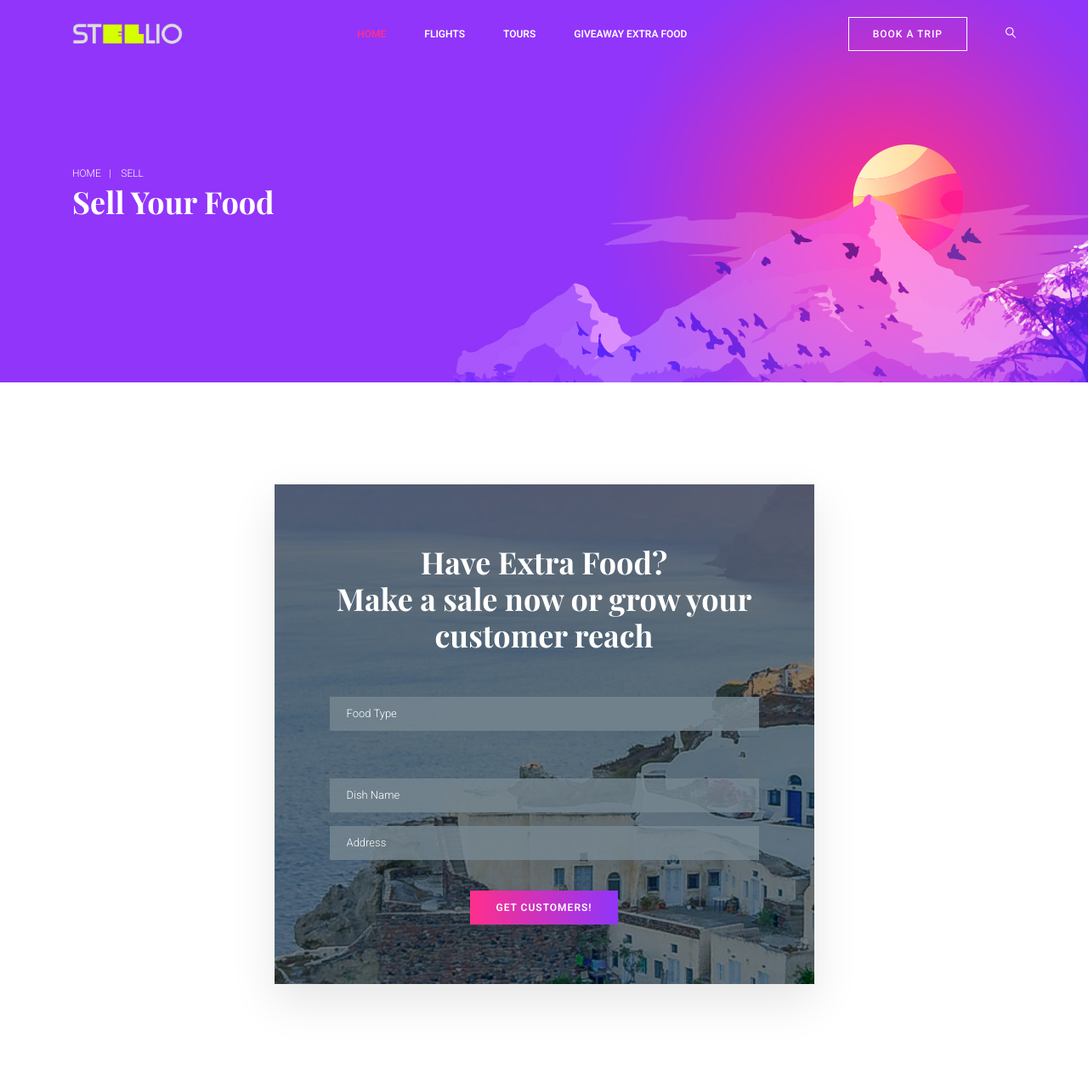
After one commit to iam-abbas/Stellio, a Flask app: page /food in a window 1280 px wide. The commit adds this page. Shown: the whole page at 85% size. Run offline with Flask 2, Linux system fonts and the light colour scheme; some libraries are stand-ins or nearby versions.

Commit message:
sms added

```diff
--- a/main.py
+++ b/main.py
@@ -2,6 +2,7 @@ from amadeus import Client, ResponseError
 import json
 from flask import Flask, render_template, request
 import iso8601
+import twilio.rest
 
 app = Flask(__name__)
 
@@ -52,9 +53,36 @@ def maps():
 @app.route('/')
 def index():
     return render_template("main.html")
-@app.route('/tours')
+@app.route('/tours1')
 def tours():
     return render_template("tours.html")
+@app.route('/tours')
+def tour():
+    return render_template("tours1.html")
+
+@app.route('/food')
+def food():
+    return render_template("food.html")
+
+@app.route('/sms', methods=['GET'])
+def sms():
+    typef = request.args.get("type")
+    namef = request.args.get("name")
+    addf = request.args.get("address")
+    # client credentials are read from TWILIO_ACCOUNT_SID and AUTH_TOKEN
+    account_sid = 'ACc968f427b12e6e1251e2ff7ab918e408' # Found on Twilio Console Dashboard
+    auth_token = 'dced10d6c48c2a43d89c3ee30f50675c'
+    clnt = twilio.rest.Client(account_sid, auth_token)
+
+# this is the Twilio sandbox testing number
+    from_whatsapp_number='whatsapp:+14155238886'
+# replace this number with your own WhatsApp Messaging number
+    to_whatsapp_number='whatsapp:+15102169073'
+
+    clnt.messages.create(body='Hey I have some'+namef+'('+typef+')'+'available for free at '+addf,
+                       from_=from_whatsapp_number,
+                       to=to_whatsapp_number)
+    return '''<script>window.location.replace("/");</script>'''
 
 
 if __name__ == '__main__':
--- /dev/null
+++ b/templates/food.html
@@ -0,0 +1,146 @@
+<!doctype html>
+<html lang="en">
+
+<head>
+    <!-- Required meta tags -->
+    <meta charset="utf-8">
+    <meta name="viewport" content="width=device-width, initial-scale=1, shrink-to-fit=no">
+    <link rel="icon" href="../static/img/favicon.png" type="image/png">
+    <title>Food</title>
+    <!-- Bootstrap CSS -->
+    <link rel="stylesheet" href="../static/css/bootstrap.css">
+    <link rel="stylesheet" href="../static/vendors/linericon/style.css">
+    <link rel="stylesheet" href="../static/css/font-awesome.min.css">
+    <link rel="stylesheet" href="../static/css/magnific-popup.css">
+    <link rel="stylesheet" href="../static/vendors/owl-carousel/owl.carousel.min.css">
+
+    <link rel="stylesheet" href="../static/vendors/nice-select/css/nice-select.css">
+    <!-- main css -->
+    <link rel="stylesheet" href="../static/css/style-new.css">
+</head>
+
+<body>
+
+    <!--================ Start Header Menu Area =================-->
+    <header class="header_area">
+        <div class="main_menu">
+            <nav class="navbar navbar-expand-lg navbar-light">
+                <div class="container">
+                    <!-- Brand and toggle get grouped for better mobile display -->
+                    <a class="navbar-brand logo_h" href="index.html"><img src="../static/Stellio.png" width="130" alt=""></a>
+                    <button class="navbar-toggler" type="button" data-toggle="collapse" data-target="#navbarSupportedContent" aria-controls="navbarSupportedContent" aria-expanded="false" aria-label="Toggle navigation">
+                            <span class="icon-bar"></span>
+                            <span class="icon-bar"></span>
+                            <span class="icon-bar"></span>
+                        </button>
+                    <!-- Collect the nav links, forms, and other content for toggling -->
+                    <div class="collapse navbar-collapse offset" id="navbarSupportedContent">
+                        <ul class="nav navbar-nav menu_nav ml-auto">
+                            <li class="nav-item active"><a class="nav-link" href="/">Home</a></li>
+                            <li class="nav-item"><a class="nav-link" href="/flights">Flights</a></li>
+
+                            <li class="nav-item"><a class="nav-link" href="/tours">Tours</a></li>
+                            <li class="nav-item"><a class="nav-link" href="/food">Giveaway Extra Food</a></li>
+                        </ul>
+                        <ul class="nav navbar-nav ml-auto">
+                            <li class="nav-item">
+                                <a href="#" class="primary-btn">Book a trip</a>
+                            </li>
+                            <li class="nav-item">
+                                <button type="button" class="search nav-link">
+                                        <i class="lnr lnr-magnifier" id="search"></i>
+                                    </button>
+                            </li>
+                        </ul>
+                    </div>
+                </div>
+            </nav>
+
+            <div class="search_input" id="search_input_box">
+                <div class="container">
+                    <form class="d-flex justify-content-between">
+                        <input type="text" class="form-control" id="search_input" placeholder="Search Here">
+                        <button type="submit" class="btn"></button>
+                        <span class="lnr lnr-cross" id="close_search" title="Close Search"></span>
+                    </form>
+                </div>
+            </div>
+        </div>
+    </header>
+    <!--================ End Header Menu Area =================-->
+
+    <!--================Home Banner Area =================-->
+    <section class="banner_area ">
+        <div class="banner_inner overlay d-flex align-items-center">
+            <div class="container">
+                <div class="banner_content">
+                    <div class="page_link">
+                        <a href="/">Home</a>
+                        <a href="/food">Sell</a>
+                    </div>
+                    <h2>Sell Your Food</h2>
+                </div>
+            </div>
+        </div>
+    </section>
+    <!--================End Home Banner Area =================-->
+
+    <!--================ Start Book a Trip Area =================-->
+    <section class="trip-area section_gap">
+        <div class="container">
+            <div class="row justify-content-center">
+                <div class="col-lg-7 col-md-10">
+                    <div class="trip-form-section">
+                        <h1>Have Extra Food? <br> Make a sale now or grow your customer reach</h1>
+                        <form autocomplete="off" class="trip-form-area trip-page-form trip-form text-right" action="/sms" method="GET">
+                            <div class="form-group col-md-12">
+                                <input type="text" class="form-control" list="foods" name="type" placeholder="Food Type" onfocus="this.placeholder = ''" onblur="this.placeholder = 'Food Type'">
+                                <div class="form-select">
+                                    <datalist id="foods">
+										<option >Select Type</option>
+										<option >Mexican</option>
+										<option >American</option>
+										<option >Indian</option>
+										<option>Chineese</option>
+                                    </datalist>
+                                </div>
+                            </div>
+                            <div class="form-group col-md-12">
+                                <input type="text" class="form-control" id="name" name="name" placeholder="Dish Name" onfocus="this.placeholder = ''" onblur="this.placeholder = 'Dish Name'">
+                            </div>
+                            <div class="form-group col-md-12">
+                                <input type="text" class="form-control" id="email" name="address" placeholder="Address" onfocus="this.placeholder = ''" onblur="this.placeholder = 'address'">
+                            </div>
+
+                            <div class="col-lg-12 text-center">
+                                <button name="submit" class="primary-btn text-uppercase">Get Customers!</button>
+                            </div>
+                        </form>
+                    </div>
+                </div>
+            </div>
+        </div>
+    </section>
+    <!--================ End Book a Trip Area =================-->
+
+
+
+    <!-- Optional JavaScript -->
+    <!-- jQuery first, then Popper.js, then Bootstrap JS -->
+    <script src="../static/js/jquery-3.2.1.min.js"></script>
+    <script src="../static/js/popper.js"></script>
+    <script src="../static/js/bootstrap.min.js"></script>
+    <script src="../static/js/stellar.js"></script>
+    <script src="../static/js/jquery.magnific-popup.min.js"></script>
+    <script src="../static/vendors/nice-select/js/jquery.nice-select.min.js"></script>
+    <script src="../static/vendors/owl-carousel/owl.carousel.min.js"></script>
+    <script src="../static/js/owl-carousel-thumb.min.js"></script>
+    <script src="../static/js/jquery.ajaxchimp.min.js"></script>
+    <script src="../static/js/mail-script.js"></script>
+    <!--gmaps Js-->
+    <script src="https://maps.googleapis.com/maps/api/js?key=AIzaSyCjCGmQ0Uq4exrzdcL6rvxywDDOvfAu6eE"></script>
+    <script src="js/gmaps.min.js"></script>
+    <script src="../static/js/theme.js"></script>
+</body>
+
+</html>
--- a/templates/index.html
+++ b/templates/index.html
@@ -265,7 +265,7 @@
                                                                                                             <!-- react-text: 1669 -->
                                                                                                             <!-- /react-text -->
                                                                                                             <!-- react-text: 1670 -->
-                                                                                                            Boeing 777-300
+                                                                                                            Boeing 787
                                                                                                             <!-- /react-text -->
                                                                                                         </div>
                                                                                                     </div>
@@ -343,7 +343,7 @@
                                                                                                             <!-- react-text: 1726 -->
                                                                                                             <!-- /react-text -->
                                                                                                             <!-- react-text: 1727 -->
-                                                                                                            Airbus A380-800
+                                                                                                            Airbus A320
                                                                                                             <!-- /react-text -->
                                                                                                         </div>
                                                                                                     </div>
@@ -412,7 +412,7 @@
                                                                                                         <div class="row">
                                                                                                             <div class="col-sm-12">
                                                                                                                 <br>
-                                                                                                                <a href="/tours" class="btn btn-primary btn-lg active" role="button" style="border-radius: 25px;" aria-pressed="true">Know More</a>
+                                                                                                                <a href="/tours1" class="btn btn-primary btn-lg active" role="button" style="border-radius: 25px;" aria-pressed="true">Know More</a>
 
                                                                                                             </div>
                                                                                                         </div>
--- a/templates/main.html
+++ b/templates/main.html
@@ -35,10 +35,12 @@
                     <!-- Collect the nav links, forms, and other content for toggling -->
                     <div class="collapse navbar-collapse offset" id="navbarSupportedContent">
                         <ul class="nav navbar-nav menu_nav ml-auto">
-                            <li class="nav-item active"><a class="nav-link" href="index.html">Home</a></li>
+                            <li class="nav-item active"><a class="nav-link" href="/">Home</a></li>
                             <li class="nav-item"><a class="nav-link" href="/flights">Flights</a></li>
 
                             <li class="nav-item"><a class="nav-link" href="/tours">Tours</a></li>
+                            <li class="nav-item"><a class="nav-link" href="/food">Giveaway Extra Food</a></li>
+
                         </ul>
                         <ul class="nav navbar-nav ml-auto">
                             <li class="nav-item">
```
Also changed, not shown: templates/tours1.html (added, +86 -0 lines).
